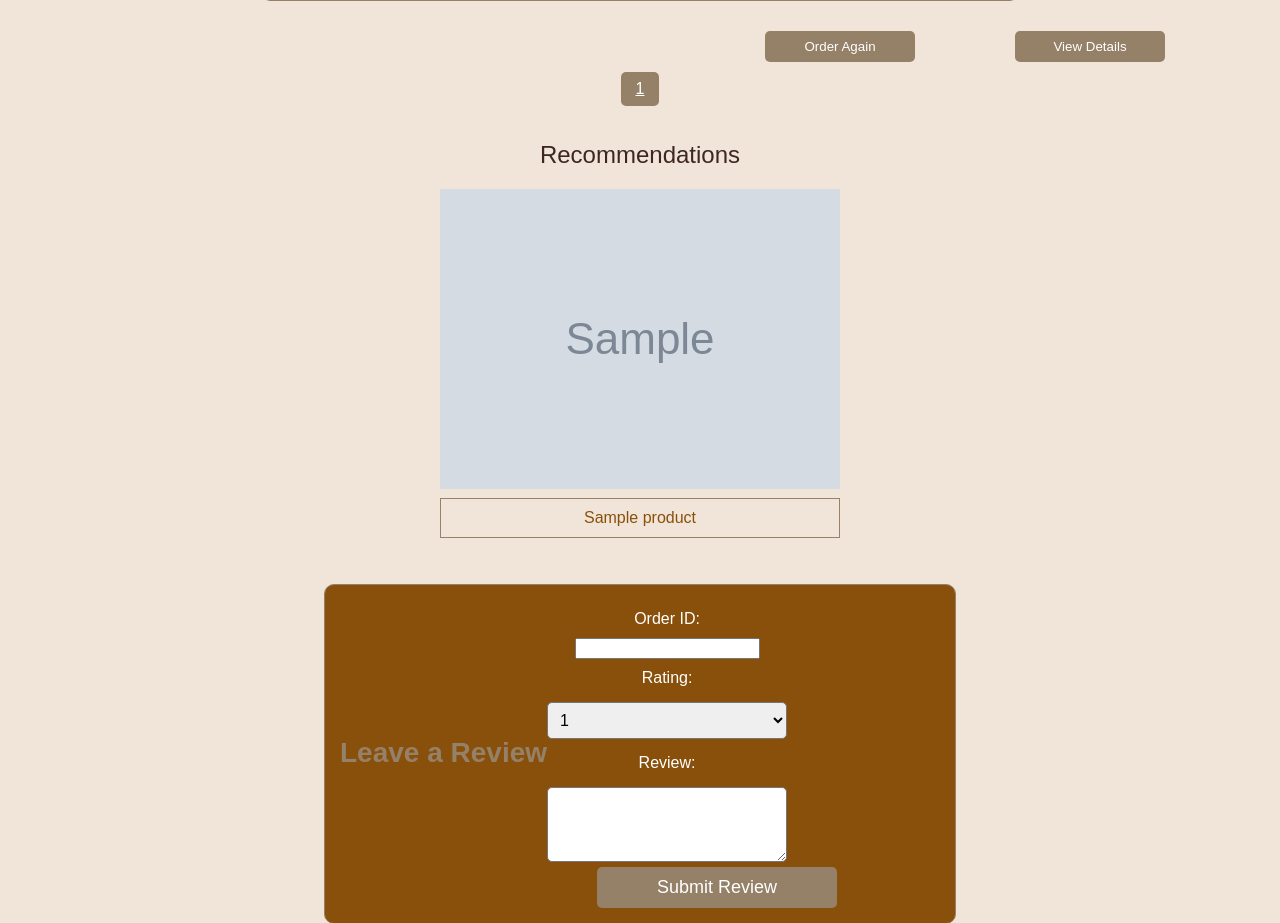
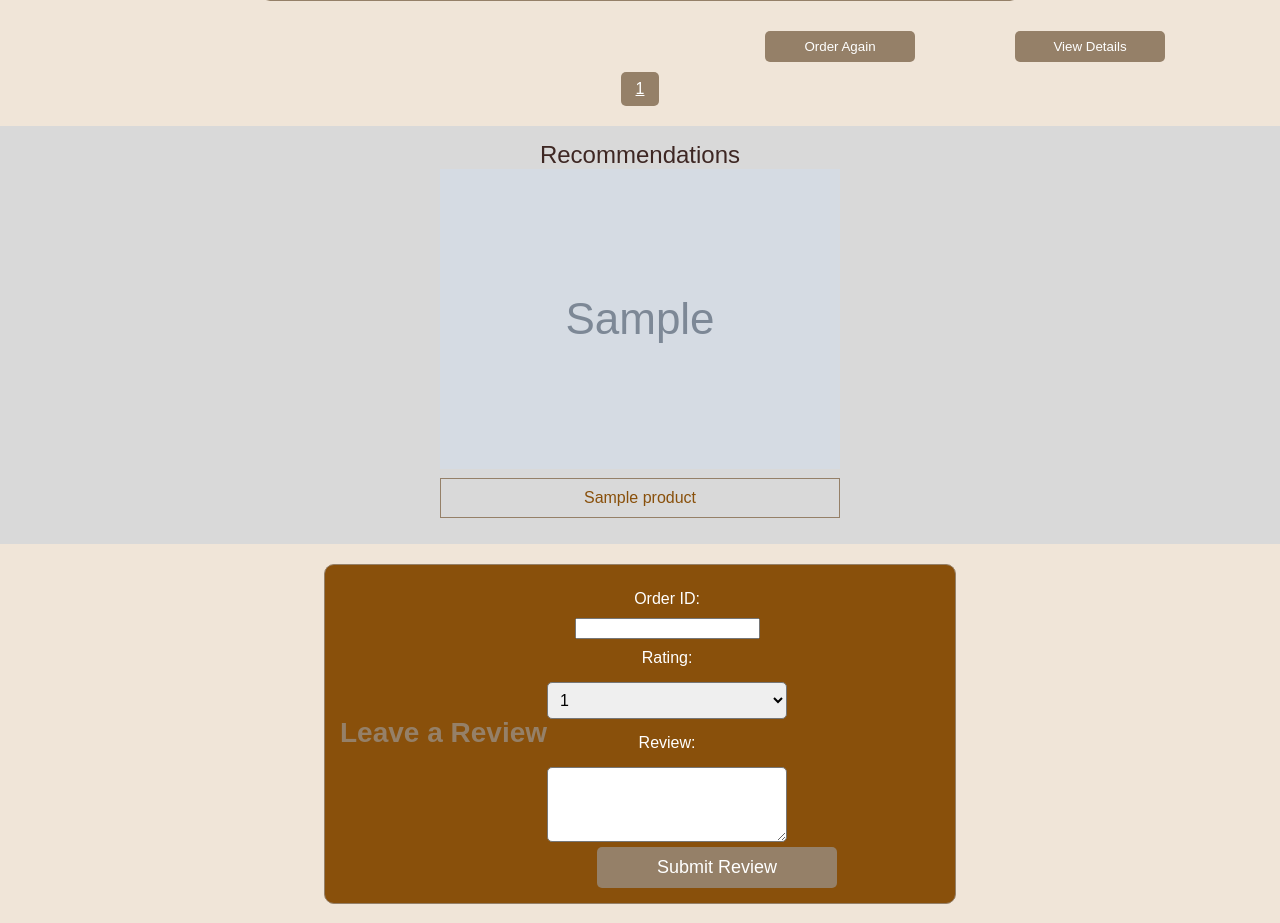
Before and after one commit to Luke-H-220095075/TeamProject6, a PHP site: page /history.php in a window 1280 px wide. Shown: the part 337-1260 px from the top of the page. Run offline with PHP 8.4, Linux system fonts and the light colour scheme; tables that the repository leaves empty or names only in its code hold one stand-in row (values such as "Sample post"); grey boxes marked "Sample" are stand-in pictures.

Commit message:
Update styles.css
Background colour set

```diff
--- a/Furniche Orders/styles.css
+++ b/Furniche Orders/styles.css
@@ -110,12 +110,13 @@ body {
 
 
 .recommendations {
+    background-color: #d9d9d9;
     text-align: center;
     display: flex;
     flex-wrap: wrap;
     justify-content: space-around;
     width: 100%;
-    margin-top: 20px;
+
   }
 
   .recommendation-item {
@@ -138,6 +139,7 @@ body {
   }
 
   .recommendations-title {
+    background-color: #d9d9d9;
     padding-top: 15px;
     text-align: center;
     font-size: 24px;
```
